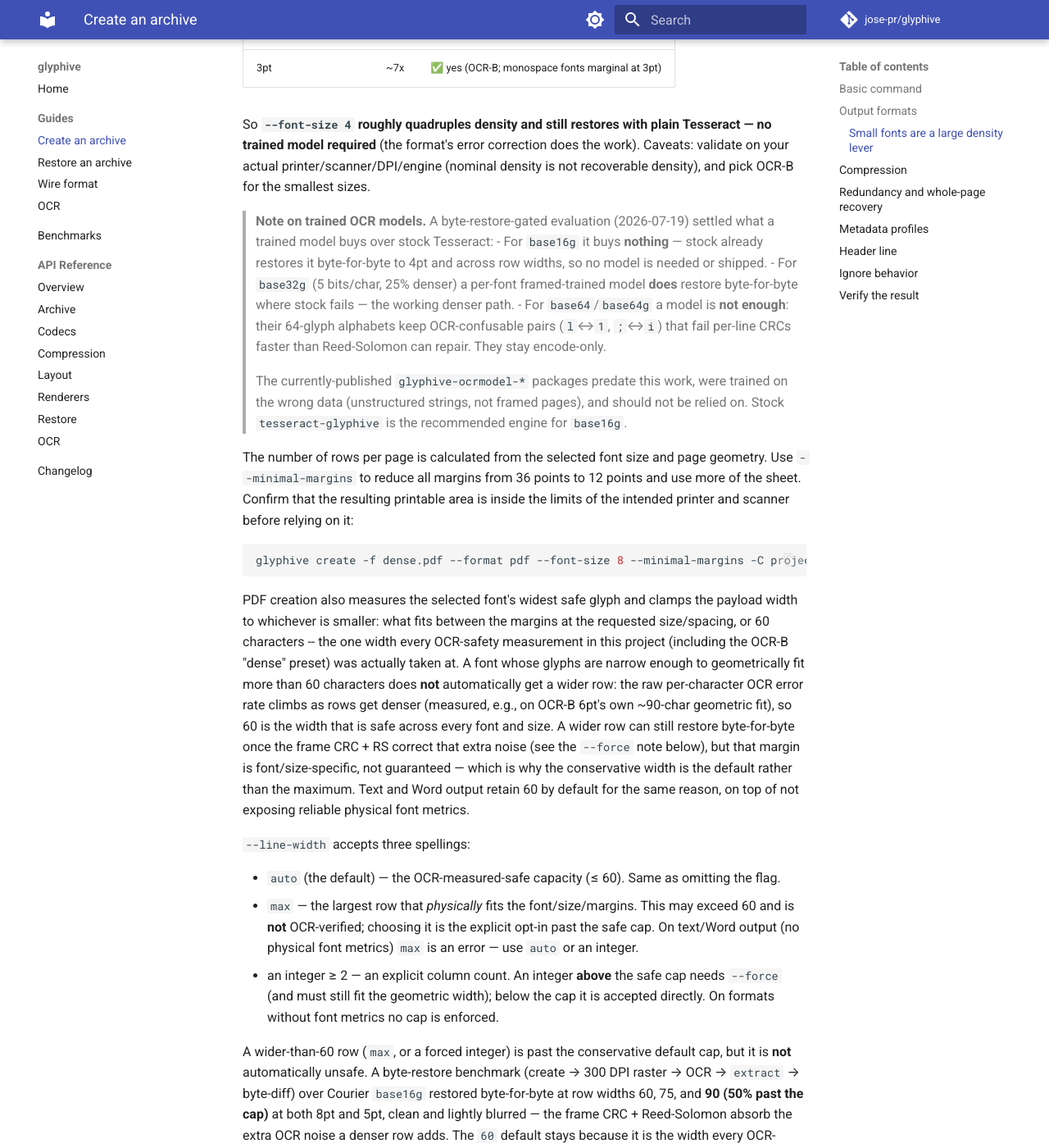
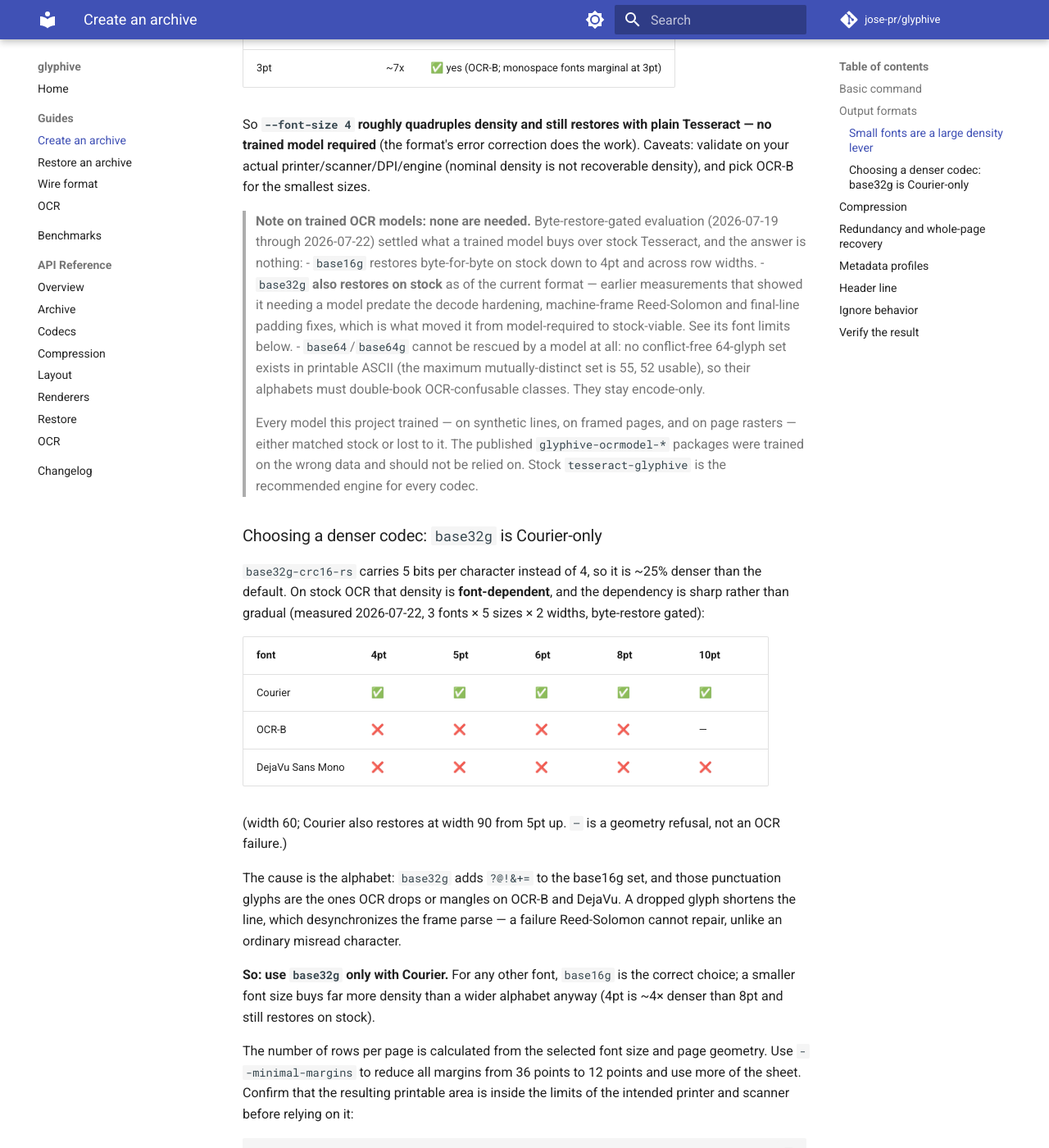
Before and after one commit to jose-pr/glyphive, an MkDocs documentation site: the page built from docs/guides/create.md, in a window 1280 px wide and 1400 px high, scrolled down 1846 px. Shown: the whole window at 82% size. Built offline with MkDocs 1.6.1 and Material for MkDocs 9.7.7, drawn with Linux system fonts in a browser that asks for light colours; comment, search, counter and statistics services are not loaded.

Commit message:
docs: correct the model/codec guidance and prepare 0.2.0
The docs still told users that base32g needs a per-font trained model and that
a model is the path to denser output. Both are now false: this cycle's format
fixes made base32g restore on stock OCR, and every model measured either
matched stock or lost to it.

- create.md: replaces the 'what a trained model buys' note with the measured
  answer (nothing, for any codec), and adds the base32g font table - it
  restores with Courier at 4-10pt but fails on OCR-B and DejaVu Sans Mono at
  every size, because the punctuation it adds gets dropped and a dropped glyph
  desynchronizes the frame parse.
- restore.md / wire-format.md: same correction, and drops the claim that wide
  alphabets need a matching model.
- README: adds a 'which codec should I use' section - base16g with any font, a
  smaller font size beats a wider alphabet for density, base32g only with
  Courier.
- CHANGELOG: 0.2.0 section with the breaking-format warning (documents from
  0.1.0 do not decode) and the highlights.
- pyproject: version 0.2.0.

Verified: 1389 tests pass, mkdocs --strict builds, sdist and wheel build as
0.2.0, twine check passes, and neither artifact carries private agent files.

```diff
--- a/docs/guides/create.md
+++ b/docs/guides/create.md
@@ -91,19 +91,49 @@ Tesseract — no trained model required** (the format's error correction does th
 work). Caveats: validate on your actual printer/scanner/DPI/engine (nominal
 density is not recoverable density), and pick OCR-B for the smallest sizes.
 
-> **Note on trained OCR models.** A byte-restore-gated evaluation (2026-07-19)
-> settled what a trained model buys over stock Tesseract:
-> - For `base16g` it buys **nothing** — stock already restores it byte-for-byte to
->   4pt and across row widths, so no model is needed or shipped.
-> - For `base32g` (5 bits/char, 25% denser) a per-font framed-trained model **does**
->   restore byte-for-byte where stock fails — the working denser path.
-> - For `base64`/`base64g` a model is **not enough**: their 64-glyph alphabets keep
->   OCR-confusable pairs (`l`↔`1`, `;`↔`i`) that fail per-line CRCs faster than
->   Reed-Solomon can repair. They stay encode-only.
+> **Note on trained OCR models: none are needed.** Byte-restore-gated
+> evaluation (2026-07-19 through 2026-07-22) settled what a trained model buys
+> over stock Tesseract, and the answer is nothing:
+> - `base16g` restores byte-for-byte on stock down to 4pt and across row widths.
+> - `base32g` **also restores on stock** as of the current format — earlier
+>   measurements that showed it needing a model predate the decode hardening,
+>   machine-frame Reed-Solomon and final-line padding fixes, which is what moved
+>   it from model-required to stock-viable. See its font limits below.
+> - `base64`/`base64g` cannot be rescued by a model at all: no conflict-free
+>   64-glyph set exists in printable ASCII (the maximum mutually-distinct set is
+>   55, 52 usable), so their alphabets must double-book OCR-confusable classes.
+>   They stay encode-only.
 >
-> The currently-published `glyphive-ocrmodel-*` packages predate this work, were
-> trained on the wrong data (unstructured strings, not framed pages), and should not
-> be relied on. Stock `tesseract-glyphive` is the recommended engine for `base16g`.
+> Every model this project trained — on synthetic lines, on framed pages, and on
+> page rasters — either matched stock or lost to it. The published
+> `glyphive-ocrmodel-*` packages were trained on the wrong data and should not be
+> relied on. Stock `tesseract-glyphive` is the recommended engine for every
+> codec.
+
+### Choosing a denser codec: `base32g` is Courier-only
+
+`base32g-crc16-rs` carries 5 bits per character instead of 4, so it is ~25%
+denser than the default. On stock OCR that density is **font-dependent**, and
+the dependency is sharp rather than gradual (measured 2026-07-22, 3 fonts ×
+5 sizes × 2 widths, byte-restore gated):
+
+| font | 4pt | 5pt | 6pt | 8pt | 10pt |
+|------|-----|-----|-----|-----|------|
+| Courier | ✅ | ✅ | ✅ | ✅ | ✅ |
+| OCR-B | ❌ | ❌ | ❌ | ❌ | — |
+| DejaVu Sans Mono | ❌ | ❌ | ❌ | ❌ | ❌ |
+
+(width 60; Courier also restores at width 90 from 5pt up. `—` is a geometry
+refusal, not an OCR failure.)
+
+The cause is the alphabet: `base32g` adds `?@!&+=` to the base16g set, and those
+punctuation glyphs are the ones OCR drops or mangles on OCR-B and DejaVu. A
+dropped glyph shortens the line, which desynchronizes the frame parse — a
+failure Reed-Solomon cannot repair, unlike an ordinary misread character.
+
+**So: use `base32g` only with Courier.** For any other font, `base16g` is the
+correct choice; a smaller font size buys far more density than a wider alphabet
+anyway (4pt is ~4× denser than 8pt and still restores on stock).
 
 The number of rows per page is calculated from the selected font size and page
 geometry. Use `--minimal-margins` to reduce all margins from 36 points to 12
--- a/pyproject.toml
+++ b/pyproject.toml
@@ -4,7 +4,7 @@ build-backend = "hatchling.build"
 
 [project]
 name = "glyphive"
-version = "0.1.0"
+version = "0.2.0"
 authors = [{ name = "Jose A." }]
 description = "Archive file trees to compact, OCR-friendly printable pages (text/PDF/docx) and restore them from scans."
 readme = "README.md"
```
Also changed, not shown: CHANGELOG.md (+38 -4 lines), README.md (+17 -1 lines), docs/guides/restore.md (+7 -2 lines), docs/guides/wire-format.md (+11 -5 lines).
